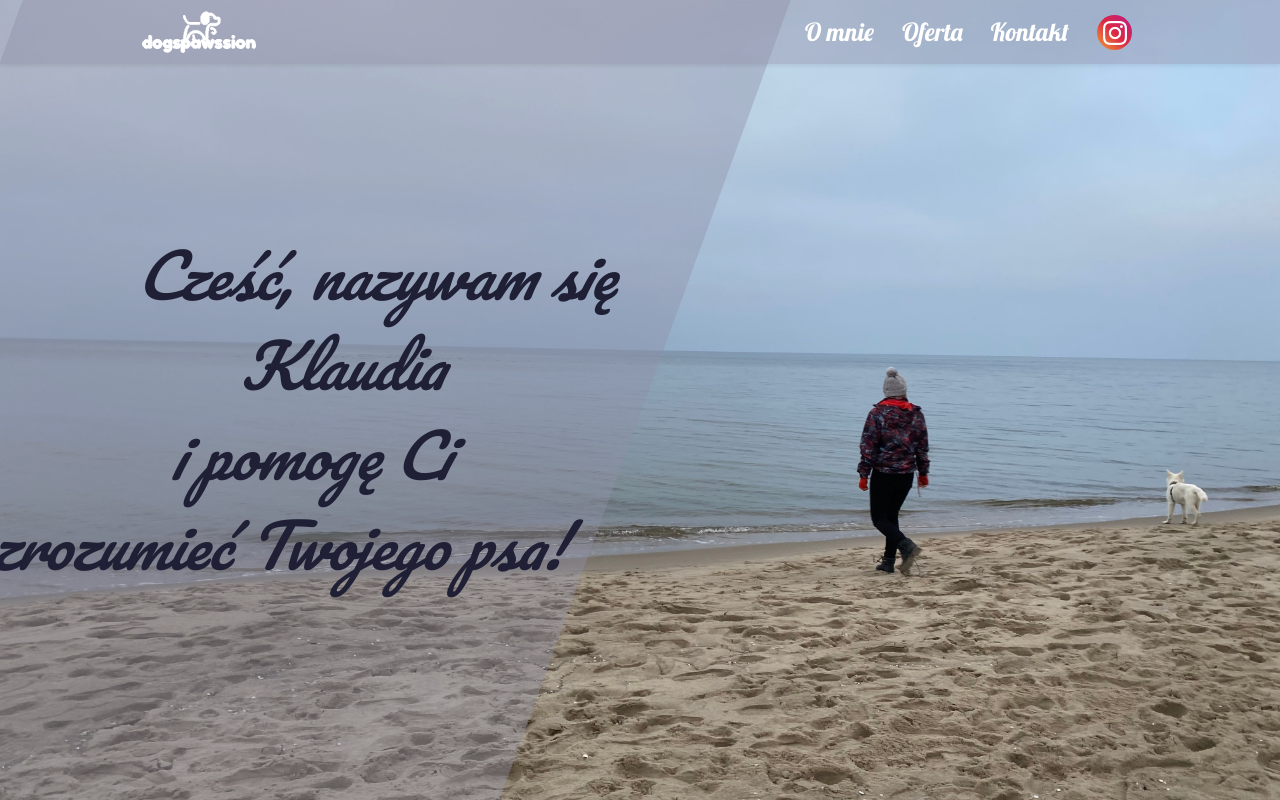
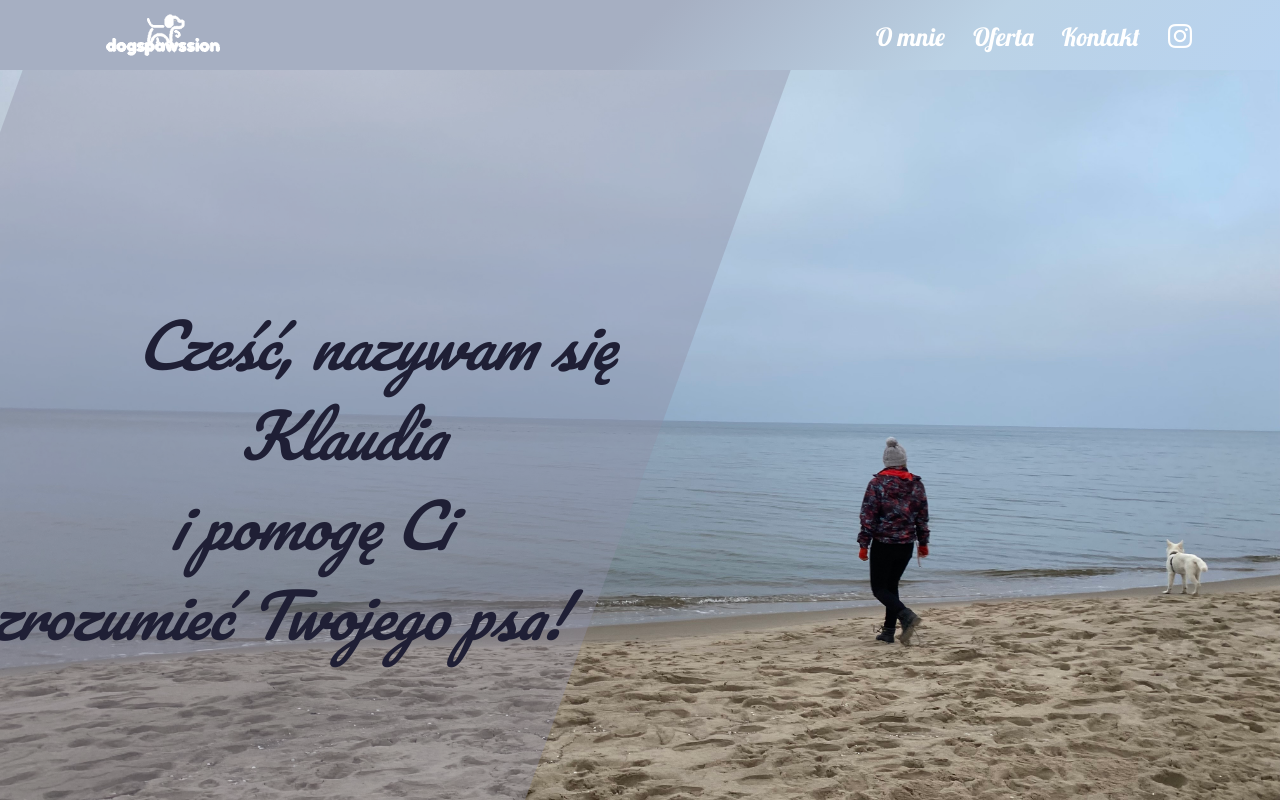
Before and after one commit to Beata12/dogspawssion, a React (Create React App) app: page / in a window 1280 px wide. Shown: the top 800 px of the page. Built offline with nearby package versions, Linux system fonts and the light colour scheme.

Commit message:
mobile menu + styling

```diff
--- a/package.json
+++ b/package.json
@@ -9,6 +9,8 @@
 		"aos": "^3.0.0-beta.6",
 		"bootstrap": "^5.2.3",
 		"font-awesome": "^4.7.0",
+		"jquery": "^3.6.3",
+		"popper.js": "^1.16.1",
 		"react": "^18.2.0",
 		"react-bootstrap": "^2.7.0",
 		"react-collapse": "^5.1.1",
--- a/src/Footer.js
+++ b/src/Footer.js
@@ -52,13 +52,6 @@ function Footer() {
 					</div>
 				</div>
 			</div>
-			<div className="container px-5">
-				<div className="text-white-50 small">
-					<div className="mb-2">
-						&copy; Your Website 2022. All Rights Reserved.
-					</div>
-				</div>
-			</div>
 		</footer>
 	);
 }
--- a/src/IntroductionDesktop.js
+++ b/src/IntroductionDesktop.js
@@ -18,12 +18,12 @@ function IntroductionDesktop() {
 		setElemToDisplay5(elemToDisplay5 === displayNr5 ? 0 : displayNr5);
 	};
 	return (
+		<div id="about">
 			<div
 				className="introduction introduction-desktop container"
 				data-aos="zoom-in-up"
 				data-aos-delay="200"
 				data-aos-duration="1500"
-			id="about"
 			>
 				<div className="divy">
 					<div
@@ -77,7 +77,9 @@ function IntroductionDesktop() {
 								<div className="row gx-5 align-items-center">
 									<div className="col-lg-8 text-margin-top">
 										<div className="mb-5 mb-lg-0 text-justify">
-										<Experience header={"DOŚWIADCZENIE"} />
+											<Experience
+												header={"DOŚWIADCZENIE"}
+											/>
 										</div>
 									</div>
 									<div className="col-lg-4 d-flex justify-content-center">
@@ -122,7 +124,9 @@ function IntroductionDesktop() {
 									<div className="col-lg-8">
 										<div className="mb-5 mb-lg-0 text-justify">
 											<WhyMe
-											header={"DLACZEGO DOGSPAWSSION?"}
+												header={
+													"DLACZEGO DOGSPAWSSION?"
+												}
 											/>
 										</div>
 									</div>
@@ -139,6 +143,7 @@ function IntroductionDesktop() {
 					</div>
 				</Collapse>
 			</div>
+		</div>
 	);
 }
 
--- a/src/IntroductionMobile.js
+++ b/src/IntroductionMobile.js
@@ -24,6 +24,7 @@ export function IntroductionMobile() {
 	};
 
 	return (
+		<div id="offert">
 			<div
 				data-aos="zoom-in-up"
 				data-aos-delay="200"
@@ -38,27 +39,29 @@ export function IntroductionMobile() {
 							<Collapse isOpened={elemToDisplay === 1}>
 								<div id="app"></div>
 								<div className="intro-txt-info">
-								Hej, nazywam się Klaudia i jestem certyfikowanym
-								psim trenerem i behawiorystą oraz petsitterem a
-								także dogoterapeutą. Stale podnoszę swoje
-								kwalifikacje, biorąc udział w kursach i
-								webinarach. Swoją przyszłość wiążę ze
-								zwierzętami. Chce pomagać psom oraz ich
-								opiekunom oraz szerzyć wiedzę o prawidłowym ich
-								karmieniu, trenowaniu oraz, przede wszystkim
+									Hej, nazywam się Klaudia i jestem
+									certyfikowanym psim trenerem i behawiorystą
+									oraz petsitterem a także dogoterapeutą.
+									Stale podnoszę swoje kwalifikacje, biorąc
+									udział w kursach i webinarach. Swoją
+									przyszłość wiążę ze zwierzętami. Chce
+									pomagać psom oraz ich opiekunom oraz szerzyć
+									wiedzę o prawidłowym ich karmieniu,
+									trenowaniu oraz, przede wszystkim
 									wychowaniu.
 									<br />
 									<br />
-								Pragnę aby wszystkie psy oraz ich opiekunowie
-								byli szczęśliwi. Psy doskonale odczytują naszą
-								mowę ciała, nasze gesty oraz emocje. W drugą
-								stronę niestety jest trochę gorzej. Moim
-								zadaniem, jest ukierunkowanie opiekunów na dobrą
-								ścieżkę oraz pokazanie im, że poprzez
-								zrozumienie psiego języka uszanowanie psich
-								potrzeb można stworzyć silną więź pomiędzy psem
-								a jego opiekunami i rozwiązać wszelkie problemy,
-								które napotkali na swojej drodze.
+									Pragnę aby wszystkie psy oraz ich
+									opiekunowie byli szczęśliwi. Psy doskonale
+									odczytują naszą mowę ciała, nasze gesty oraz
+									emocje. W drugą stronę niestety jest trochę
+									gorzej. Moim zadaniem, jest ukierunkowanie
+									opiekunów na dobrą ścieżkę oraz pokazanie
+									im, że poprzez zrozumienie psiego języka
+									uszanowanie psich potrzeb można stworzyć
+									silną więź pomiędzy psem a jego opiekunami i
+									rozwiązać wszelkie problemy, które napotkali
+									na swojej drodze.
 								</div>
 							</Collapse>
 							<div className="d-flex justify-content-center">
@@ -82,11 +85,13 @@ export function IntroductionMobile() {
 										</p>
 										<ul>
 											<li>
-											Placówka Kształcenia Ustawicznego.
-											Instruktorskie Centrum Szkoleń
-											"Green Way"
+												Placówka Kształcenia
+												Ustawicznego. Instruktorskie
+												Centrum Szkoleń "Green Way"
 											</li>
-										<li>Nr licencji: 349/1/dogo/gw/2018</li>
+											<li>
+												Nr licencji: 349/1/dogo/gw/2018
+											</li>
 										</ul>
 									</li>
 
@@ -103,15 +108,16 @@ export function IntroductionMobile() {
 												Instruktorów Sportu Green Way
 											</li>
 											<li>
-											Nr licencji: 542/TRP/GW/PAZiA/2021
+												Nr licencji:
+												542/TRP/GW/PAZiA/2021
 											</li>
 											<li></li>
 										</ul>
 									</li>
 									<li>
 										<p className="fw-bold">
-										Instruktor Szkolenia Psów (trener psów)
-										- Stopień I + II
+											Instruktor Szkolenia Psów (trener
+											psów) - Stopień I + II
 										</p>
 										<ul>
 											<li>
@@ -121,7 +127,8 @@ export function IntroductionMobile() {
 												Instruktorów Sportu Green Way
 											</li>
 											<li>
-											Nr licencji: 542/TRP/GW/PAZiA/2021
+												Nr licencji:
+												542/TRP/GW/PAZiA/2021
 											</li>
 										</ul>
 									</li>
@@ -170,19 +177,20 @@ export function IntroductionMobile() {
 						</h1>
 						<Collapse isOpened={elemToDisplay3 === 1}>
 							<div className="intro-txt-info">
-							Od dziecka fascynowały mnie zwierzęta. Czułam się
-							przy nich szczęśliwa i bezpieczna. Jako nastolatka
-							dużo czasu spędzałam w schronisku dla psów,
-							wyprowadzając psy, bawiąc się z nimi oraz
-							rozmawiając z potencjalnymi rodzinami adopcyjnymi.
-							Zdobyłam tam dużo doświadczenia, które przydaje mi
-							się teraz, w pracy z klientami i ich czworonogami.
+								Od dziecka fascynowały mnie zwierzęta. Czułam
+								się przy nich szczęśliwa i bezpieczna. Jako
+								nastolatka dużo czasu spędzałam w schronisku dla
+								psów, wyprowadzając psy, bawiąc się z nimi oraz
+								rozmawiając z potencjalnymi rodzinami
+								adopcyjnymi. Zdobyłam tam dużo doświadczenia,
+								które przydaje mi się teraz, w pracy z klientami
+								i ich czworonogami.
 								<br />
 								Pracując z psami wykorzystuje metody pozytywne.
-							Sprawia to że trening dla psa jest przyjemnością, a
-							nie przykrym obowiązkiem. Poprzez pozytywne
-							podejście do psa zwiększa się również więź pomiędzy
-							psem, a jego opiekunem.
+								Sprawia to że trening dla psa jest
+								przyjemnością, a nie przykrym obowiązkiem.
+								Poprzez pozytywne podejście do psa zwiększa się
+								również więź pomiędzy psem, a jego opiekunem.
 							</div>
 						</Collapse>
 						<div className="d-flex justify-content-center">
@@ -196,6 +204,7 @@ export function IntroductionMobile() {
 					</div>
 				</div>
 			</div>
+		</div>
 	);
 }
 
--- a/src/Navigation.js
+++ b/src/Navigation.js
@@ -1,43 +1,40 @@
 import React from "react";
+import "bootstrap/dist/js/bootstrap.bundle.min.js";
 
 function Navigation() {
 	return (
-		<nav
-			className="navbar navbar-expand-lg navbar-light fixed-top shadow-sm background-color"
-			data-aos="fade-down"
-			data-aos-delay="50"
-			data-aos-duration="1000"
-		>
-			<div className="container px-5 line-height">
-				<a className="ms-4 " href="#page-top">
+		<nav className="navbar navbar-expand-lg bcg-nav">
+			<div className="container">
+				<a className="ms-4">
 					<img
 						src={require("./photo/logo.png")}
 						className={"logo-size"}
 						alt={"Logo"}
 					/>
 				</a>
-				{/* <<button
+				<button
 					className="navbar-toggler"
 					type="button"
 					data-bs-toggle="collapse"
-					data-bs-target="#navbarResponsive"
-					aria-controls="navbarResponsive"
+					data-bs-target="#navbarSupportedContent"
+					aria-controls="navbarSupportedContent"
 					aria-expanded="false"
 					aria-label="Toggle navigation"
 				>
-					Menu
-					<i className="bi-list"></i>
-				</button>> */}
-
-				<div className="collapse navbar-collapse" id="navbarResponsive">
-					<ul className="navbar-nav ms-auto me-4 my-3 my-lg-0">
+					<span className="navbar-toggler-icon menu-mbl"></span>
+				</button>
+				<div
+					className="collapse navbar-collapse"
+					id="navbarSupportedContent"
+				>
+					<ul className="navbar-nav ms-auto mb-2 mb-lg-0">
 						<li className="nav-item">
 							<a className="me-lg-3 nav-color" href="#about">
 								O mnie
 							</a>
 						</li>
 						<li className="nav-item">
-							<a className="me-lg-3 nav-color" href="#ofert">
+							<a className="me-lg-3 nav-color" href="#offert">
 								Oferta
 							</a>
 						</li>
@@ -47,7 +44,7 @@ function Navigation() {
 							</a>
 						</li>
 						<li className="nav-item">
-							<div className="ig">
+							<div className="">
 								<a
 									className="social-icon col-lg-4"
 									href="https://www.instagram.com/dogspawssion/"
--- a/src/OffertDesktop.js
+++ b/src/OffertDesktop.js
@@ -19,7 +19,7 @@ function OffertDesktop() {
 	return (
 		<div
 			className="offert-container-desktop"
-			id="ofert"
+			id="offert"
 			data-aos="fade-up"
 			data-aos-delay="100"
 			data-aos-duration="2000"
--- a/src/OffertMobile.js
+++ b/src/OffertMobile.js
@@ -27,6 +27,7 @@ function OffertMobile() {
 	};
 
 	return (
+		<div id="offert">
 			<div
 				className="offert-container-mobile"
 				id="offer-mobile"
@@ -131,6 +132,7 @@ function OffertMobile() {
 					</Collapse>
 				</div>
 			</div>
+		</div>
 	);
 }
 
--- a/src/TestimonialDesktop.js
+++ b/src/TestimonialDesktop.js
@@ -24,7 +24,7 @@ function TestimonialDesktop() {
 									className="profile"
 									alt={"Add more descriptive alt"}
 								/>
-								<div className="text-uppercase name-opinion">
+								<div className="text-uppercase name-opinion	">
 									Karolina
 								</div>
 							</div>
--- a/src/css/ikony.css
+++ b/src/css/ikony.css
@@ -1,6 +1,6 @@
 .ig {
-	width: 35px !important;
-	height: 35px !important;
+	width: 35px;
+	height: 35px;
 	background: #f09433;
 	border-radius: 50%;
 	background: -moz-linear-gradient(
@@ -35,6 +35,11 @@
 
 .instagram {
 	color: white;
-	margin-left: 6px;
-	margin-top: 4px;
 }
+
+@media only screen and (max-width: 1000px) {
+	.instagram {
+		color: white;
+		margin-left: 6px;
+	}
+}
--- a/src/css/nav.css
+++ b/src/css/nav.css
@@ -1,8 +1,13 @@
 @import url("https://fonts.googleapis.com/css2?family=Lobster&display=swap");
 
-.background-color {
-	background-color: rgba(142, 142, 166, 0.405);
+.bcg-nav {
 	height: 8%;
+	background: linear-gradient(
+		135deg,
+		rgb(166, 175, 194) 50%,
+		rgb(187, 210, 229),
+		rgb(184, 211, 240)
+	);
 }
 
 .nav-color {
@@ -28,3 +33,13 @@
 .logo-size {
 	height: 42px;
 }
+
+@media only screen and (max-width: 1000px) {
+	.bcg-nav {
+		background: rgb(154, 170, 196);
+	}
+
+	.logo-size {
+		height: 50px;
+	}
+}
```
Also changed, not shown: 1 other file (tests, documents, lock files or other folders). Lines whose indentation alone changed are shown as unchanged.
